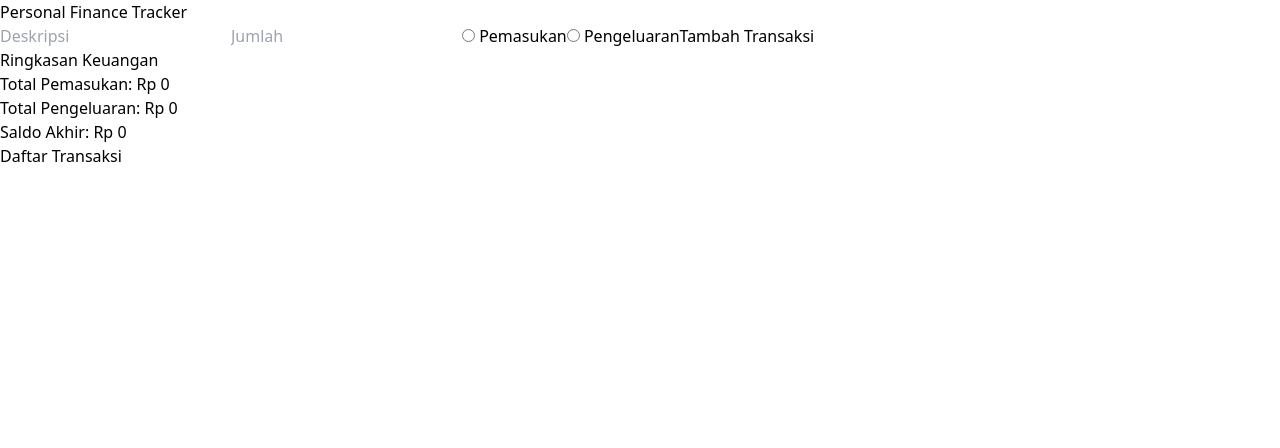
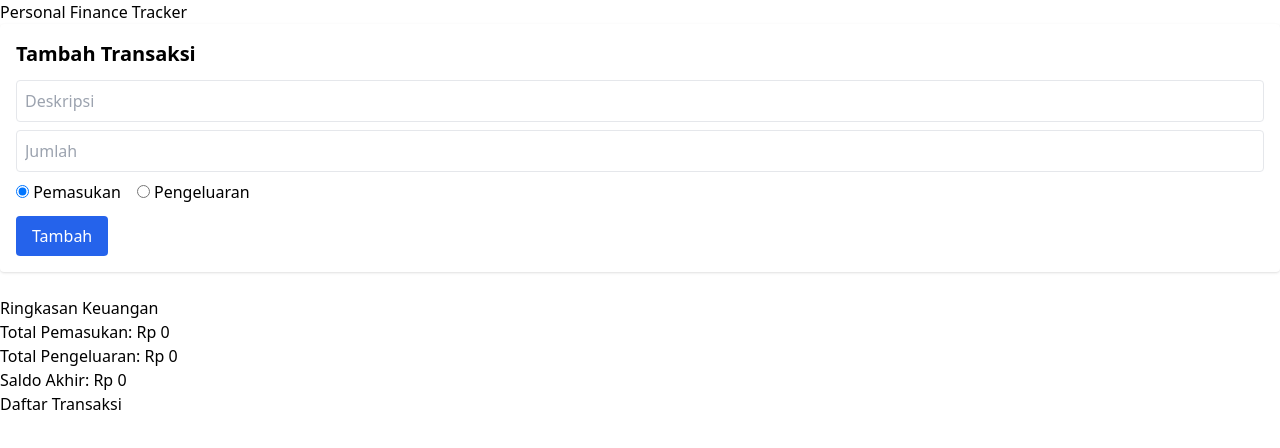
Before and after one commit to Hektor-alfatih/Project-Finance-Tracker, a React (Vite) app: page / in a window 1280 px wide. Shown: the top 448 px of the page. Built offline with nearby package versions, Linux system fonts and the light colour scheme.

Commit message:
perubahan transaction form

```diff
--- a/src/components/TransactionForm.jsx
+++ b/src/components/TransactionForm.jsx
@@ -3,35 +3,67 @@ import { useState } from "react";
 function TransactionForm({ onAddTransaction }) {
   const [desc, setDesc] = useState("");
   const [amount, setAmount] = useState("");
-  const [type, setType] = useState("");
+  const [type, setType] = useState("pemasukan");
 
-  const handleSubmit = e => {
+  const handleSubmit = (e) => {
     e.preventDefault();
-    if (!desc || !amount || !type || Number(amount) <= 0) return;
+    if (!desc || !amount) return;
 
-    const newTransaction = {
+    onAddTransaction({
       id: Date.now(),
       description: desc,
       amount: Number(amount),
-      type
-    };
-    onAddTransaction(newTransaction);
+      type,
+    });
+
     setDesc("");
     setAmount("");
-    setType("");
+    setType("pemasukan");
   };
 
   return (
-    <form onSubmit={handleSubmit}>
-      <input placeholder="Deskripsi" value={desc} onChange={e => setDesc(e.target.value)} />
-      <input type="number" placeholder="Jumlah" value={amount} onChange={e => setAmount(e.target.value)} />
-      <label>
-        <input type="radio" value="pemasukan" checked={type === "pemasukan"} onChange={e => setType(e.target.value)} /> Pemasukan
-      </label>
-      <label>
-        <input type="radio" value="pengeluaran" checked={type === "pengeluaran"} onChange={e => setType(e.target.value)} /> Pengeluaran
-      </label>
-      <button type="submit">Tambah Transaksi</button>
+    <form onSubmit={handleSubmit} className="bg-white p-4 rounded shadow mb-6">
+      <h2 className="text-xl font-semibold mb-3">Tambah Transaksi</h2>
+      <input
+        type="text"
+        placeholder="Deskripsi"
+        value={desc}
+        onChange={(e) => setDesc(e.target.value)}
+        className="w-full border p-2 rounded mb-2"
+      />
+      <input
+        type="number"
+        placeholder="Jumlah"
+        value={amount}
+        onChange={(e) => setAmount(e.target.value)}
+        className="w-full border p-2 rounded mb-2"
+      />
+      <div className="mb-3">
+        <label className="mr-4">
+          <input
+            type="radio"
+            value="pemasukan"
+            checked={type === "pemasukan"}
+            onChange={(e) => setType(e.target.value)}
+          />{" "}
+          Pemasukan
+        </label>
+        <label>
+          <input
+            type="radio"
+            value="pengeluaran"
+            checked={type === "pengeluaran"}
+            onChange={(e) => setType(e.target.value)}
+          />{" "}
+          Pengeluaran
+        </label>
+      </div>
+      <button
+        type="submit"
+        className="bg-blue-600 text-white px-4 py-2 rounded hover:bg-blue-700"
+      >
+        Tambah
+      </button>
     </form>
   );
 }
```
